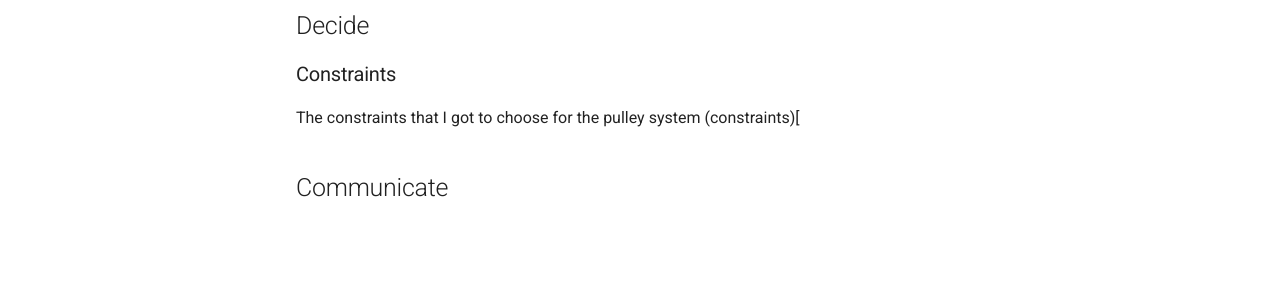
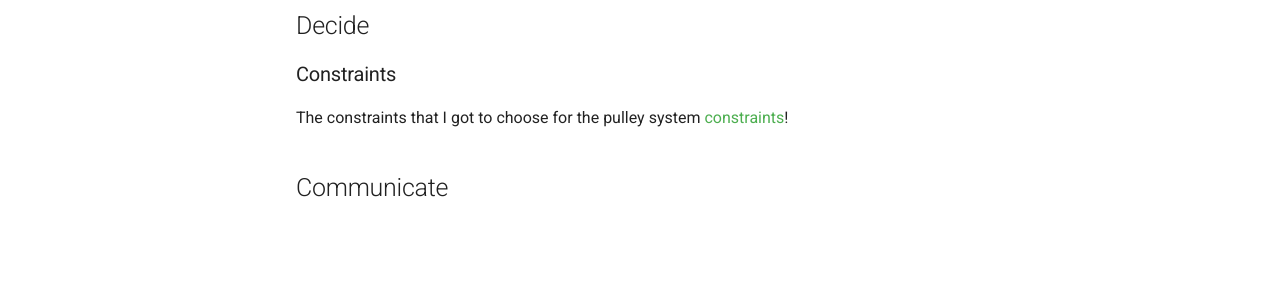
Before and after one commit to pklauser-cyber/design-projects-portfolio, an MkDocs documentation site: the page built from docs/assignments/A09/index.md, in a window 1280 px wide. Shown: the part 533-833 px from the top of the page. Built offline with MkDocs 1.6.1 and Material for MkDocs 9.7.7, drawn with Linux system fonts in a browser that asks for light colours; part of the change alters nothing that is shown.

```diff
--- a/docs/assignments/A09/index.md
+++ b/docs/assignments/A09/index.md
@@ -9,5 +9,5 @@ In this assignment my process was to first calculate the belt diameter needed to
 ## Decide
 ### Constraints
 The constraints that I got to choose for the pulley system
-(constraints)[
+[constraints](IMG_5958.jpeg)!
 ## Communicate
```
